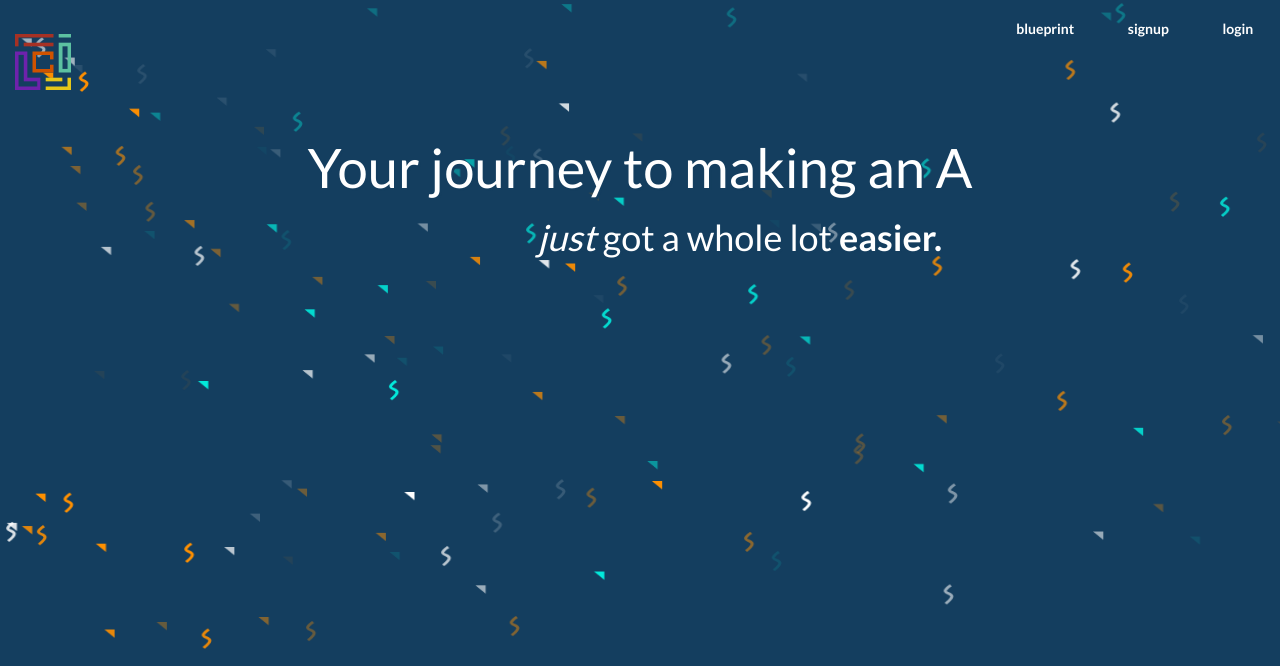
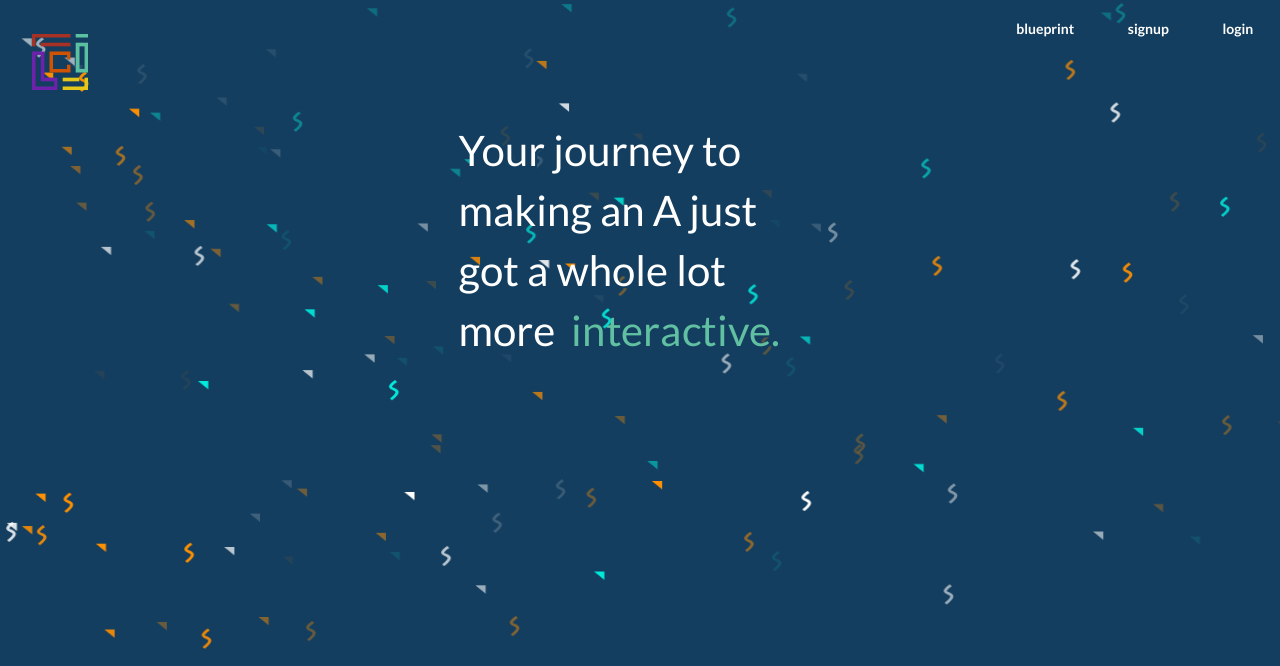
Before and after one commit to NicolasPerl/coil-landing-page-2, a PHP site: page /product.php in a window 1280 px wide; the page is wider, and only the part inside the window is pictured. Shown: the top 666 px of that part. Run offline with PHP 8.4, Linux system fonts and the light colour scheme; some libraries are stand-ins or nearby versions.

Commit message:
rotating-text addon

```diff
--- a/product.php
+++ b/product.php
@@ -56,42 +56,30 @@
         </div> <!-- row 1 -->
         <div class="row row2">
           <div class="col-sm-12">
+          <!--
             <h1 class="headline text-center">Your journey to making an A</h1>
-            <h1><em>just</em> got a whole lot <strong>easier.</strong></h1>
+            <h1><em>just</em> got a whole lot <strong>easier.</strong></h1> -->
+
+
+            <div class="text">
+              <p id="headline">Your journey to making an A just got a whole lot more &nbsp
+              <!--<p>-->
+                <span class="word wisteria">engaging.</span>
+                <span class="word belize">interactive.</span>
+                <span class="word pomegranate">exciting.</span>
+                <span class="word green">fun.</span>
+                <span class="word midnight">intuitive.</span>
+                </p>
+              <!--</p>-->
+            </div>
+
           </div> <!-- col -->
         </div> <!-- row 2 -->
-     <!-- </div>  container-->
 
-      <!--<div class="container">-->
         <div class="row row3">
           <div class="col-sm-12">
-
-          <!-- typed.js injection
-            <div class="type-wrap">
-               <div id="typed-strings">
-                  <h1 class="headline text-center">Your journey to making an A</h1>
-                  <h1><em>just</em> got a whole lot <strong>easier.</strong></h1>
-                </div>
-              <span id="typed" style="white-space:pre;"></span>
-            </div>-->
-            <!-- typed.js ends here -->
-
-            <!--<h1 class="headline text-center">Your journey to making an A+ just got a whole lot easier</h1>-->
-        </div> <!-- col -->
+          </div> <!-- col -->
       </div> <!-- row 3 -->
-
-      <!-- typed.js script -->
-       <script>
-        var typed = new Typed('#typed', {
-          stringsElement: '#typed-strings',
-          typeSpeed: 40,
-          loop: true,
-          backDelay: 500,
-          startDelay: 1000,
-        });
-      </script>
-      <!-- typed.js script ends here -->
-
 
         <div class="row row4">
           <div class="col-lg-12">
@@ -113,15 +101,13 @@
         </div> <!-- row 4 -->
 
 
-<!-- feature description section -->
-
         <!-- coils -->
         <div class="coils">
-          <!--<canvas id='confeti'></canvas>-->
             <div class="row row5 text-center">
               <div class="col-md-6">
                 <img id="coil-image" src="/images/coilsYellow.png">
               </div> <!-- col -->
+              <!-- feature description section -->
               <div class="col-md-6">
                 <h1 class="coil-headline">Create coils for when it matters.</h1>
                 <h3>Coil knows that studying with classmates, especially <br> in person, is the  most <span class="textColor">effective</span> way to learn.  Coil lets you <span class="textColor">create</span> a coil (our word for study group) that your classmates can join.  Whether it's to finish homework or study for that upcoming test, a coil is where great minds come together to <span class="textColor">collaborate</span> and <span class="textColor">educate</span> each other.</h3>
@@ -186,34 +172,7 @@
             <h1 class="chit-chat-headline">Collaborate with anyone at any time.</h1>
             <h3>Coil enables students to ask questions and get answers from classmates or the professor, and send pictures, videos, or files. We all know no question is a dumb question but just in case, you can post anonymously. </h3>
           </div>
-
-          <!-- chit chat
-          <div class="row row8 text-center hidden-xs">
-            <div class="col-md-6">
-              <h1 class="chit-chat-headline">Chit Chat</h1>
-              <h3>Coil enables students to ask questions and get answers from classmates or the professor, and send pictures, videos, or files. We all know no question is a dumb question but just in case, you can post anonymously. </h3>
-            </div> col
-
-            <div class="col-md-6">
-              <img id="chit-chat-image" src="/images/upload.png">
-            </div>  col
-          </div>  row 8
-
-          <div class="row row8 text-center visible-xs hidden-sm hidden-md hidden-lg">
-
-            <div class="col-md-6">
-              <img id="chit-chat-image" src="/images/prof.png">
-            </div> col
-
-            <div class="col-md-6">
-              <h1 class="chit-chat-headline">Chit Chat</h1>
-              <h3>Coil enables students to ask questions and get answers from classmates or the professor, and send pictures, videos, or files. We all know no question is a dumb question but just in case, you can post anonymously. </h3>
-            </div> col
-
-          </div> row 8 -->
         </div> <!-- coils -->
-     <!-- </div>  container -->
-
       <footer>
         <div class="row">
             <div class="col-md-4">
@@ -233,7 +192,8 @@
             <div class="col-md-4">
                 <center><p id="handyLinksFooter">tool box</p></center>
                 <div class="footerLinks">
-                    <a id="toolBox" href="#"> iOS app</a>
+                    <a id="toolBox" href="#"> iOS app</a><br>
+                    <a id="gurusLink" href="/windows/index.html">guru board</a>
                 </div>
             </div>
         </div>
@@ -245,6 +205,7 @@
     <script src="bootstrap-3.3.7-dist/js/bootstrap.min.js"></script>
     <script src="canvas-confetti/js/coffee-script.js"></script>
     <!--<script src="lib/typed.js" type="text/javascript"></script> -->
+    <script src="rotating-text/rotating-text.js"></script>
 
   </body>
 </html>
--- a/styles/product.css
+++ b/styles/product.css
@@ -15,7 +15,7 @@ body {
 	width: 42pt;
 	height: 42pt;
 	margin-top: 14pt;
-	/*margin-left: 1%;*/
+	margin-left: 30%;
 	float: left;
 
 }
@@ -32,6 +32,7 @@ body {
     text-decoration: none;
     display: inline-block;
     float: right;
+    font-size: 100%;
 }
 
 .loginButtons a:hover, a:active {
@@ -51,6 +52,7 @@ body {
 
 #loginButton {
 	margin: 1%;
+
 }
 
 #signupButton {
@@ -101,7 +103,7 @@ body {
 	height: 350pt;
 }
 
-.row2 h1 {
+.row2 p {
 	color: white;
 	position: relative;
 	z-index: 1000;
@@ -334,10 +336,9 @@ h2 {
 
 #chit-chat-image {
 	/*margin-top: 2%;*/
-	height: 50%;
-	width: 50%;
+	height: 20%;
+	width: 20%;
 	margin-bottom: 10%;
-<<<<<<< HEAD
 
 }
 
@@ -346,13 +347,11 @@ h2 {
 	height: 12%;
 	margin-bottom: 9%;
 	margin-left: 10%;
-=======
-	margin-top: 20%;
->>>>>>> 2382830d953c7f745d92e57ad0800a1dd658c41c
+	/*margin-top: 20%;*/
 }
 
 .chit-chat-headline {
-	margin-top: 20%;
+	margin-top: 10%;
 }
 
 /*footer*/
@@ -399,8 +398,101 @@ footer {
 	margin-bottom: 20%;
 }
 
+#gurusLink {
+	float: right;
+	margin-right: 47%;
+}
+
 
 .footerLinks {
 	margin-bottom: 10%;
-	margin: 3%;
+	/*margin: 3%;
+*/}
+
+
+/* rotating text starts here */
+
+@import url(https://fonts.googleapis.com/css?family=Open+Sans:600);
+/*
+body {
+  font-family: 'Open Sans', sans-serif;
+  font-weight: 600;
+  font-size: 40px;
 }
+*/
+.text {
+  position: absolute;
+  width: 28%;
+  /*margin-left: -225px;*/
+  height: 40px;
+  top: 50%;
+  margin-top: 4%;
+  margin-left: 35%;
+  font-size: 300%;
+}
+
+.text p {
+
+  display: inline-block;
+  vertical-align: top;
+  margin: 0;
+}
+
+.word {
+  position: absolute;
+  width: 220px;
+  opacity: 0;
+}
+
+.letter {
+  display: inline-block;
+  position: relative;
+  float: left;
+  -webkit-transform: translateZ(25px);
+          transform: translateZ(25px);
+  -webkit-transform-origin: 50% 50% 25px;
+          transform-origin: 50% 50% 25px;
+}
+
+.letter.out {
+  -webkit-transform: rotateX(90deg);
+          transform: rotateX(90deg);
+  -webkit-transition: -webkit-transform 0.32s cubic-bezier(0.55, 0.055, 0.675, 0.19);
+  transition: -webkit-transform 0.32s cubic-bezier(0.55, 0.055, 0.675, 0.19);
+  transition: transform 0.32s cubic-bezier(0.55, 0.055, 0.675, 0.19);
+  transition: transform 0.32s cubic-bezier(0.55, 0.055, 0.675, 0.19), -webkit-transform 0.32s cubic-bezier(0.55, 0.055, 0.675, 0.19);
+}
+
+.letter.behind {
+  -webkit-transform: rotateX(-90deg);
+          transform: rotateX(-90deg);
+}
+
+.letter.in {
+  -webkit-transform: rotateX(0deg);
+          transform: rotateX(0deg);
+  -webkit-transition: -webkit-transform 0.38s cubic-bezier(0.175, 0.885, 0.32, 1.275);
+  transition: -webkit-transform 0.38s cubic-bezier(0.175, 0.885, 0.32, 1.275);
+  transition: transform 0.38s cubic-bezier(0.175, 0.885, 0.32, 1.275);
+  transition: transform 0.38s cubic-bezier(0.175, 0.885, 0.32, 1.275), -webkit-transform 0.38s cubic-bezier(0.175, 0.885, 0.32, 1.275);
+}
+
+.wisteria {
+  color: #ff7373;
+}
+
+.belize {
+  color: #60C0A1;
+}
+
+.pomegranate {
+  color: #c0392b;
+}
+
+.green {
+  color: #16a085;
+}
+
+.midnight {
+  color: #FF6161;
+}
```
Also changed, not shown: rotating-text/rotating-text.css (added, +82 -0 lines), rotating-text/rotating-text.js (added, +54 -0 lines).
